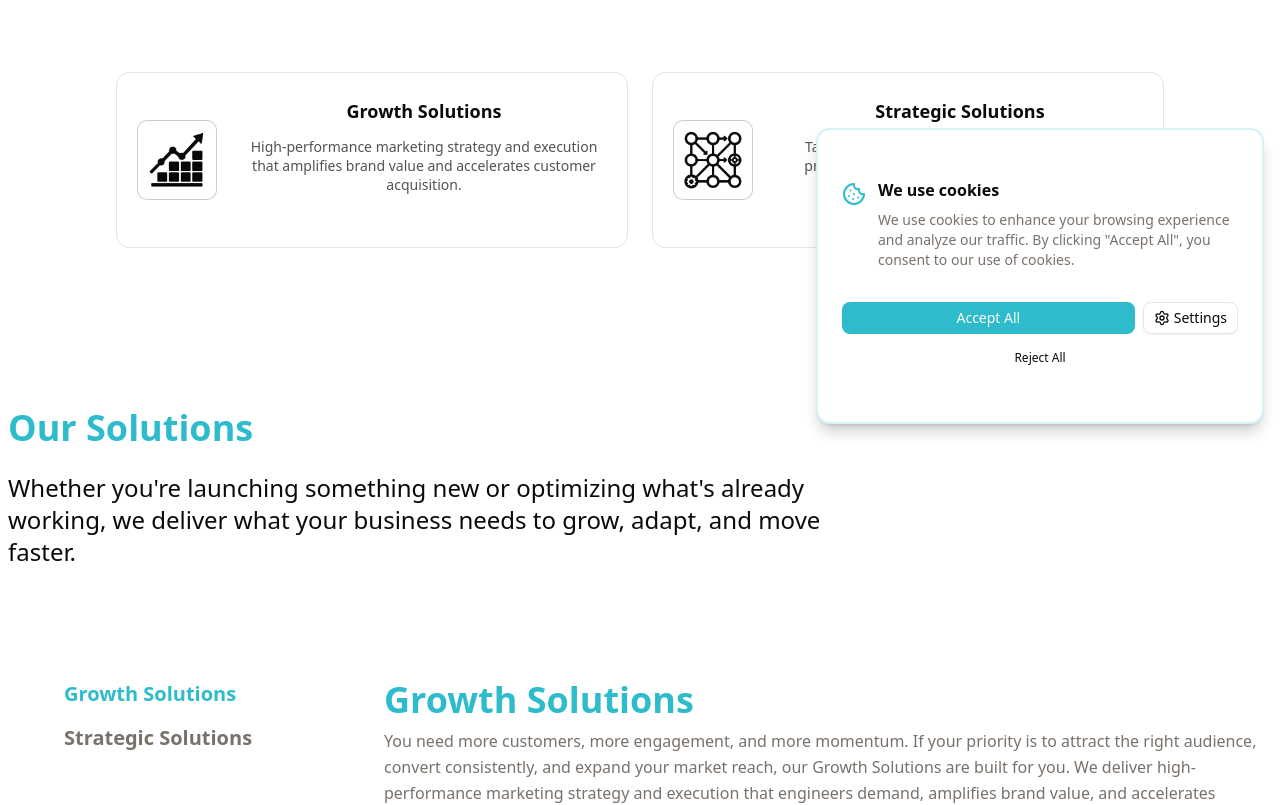
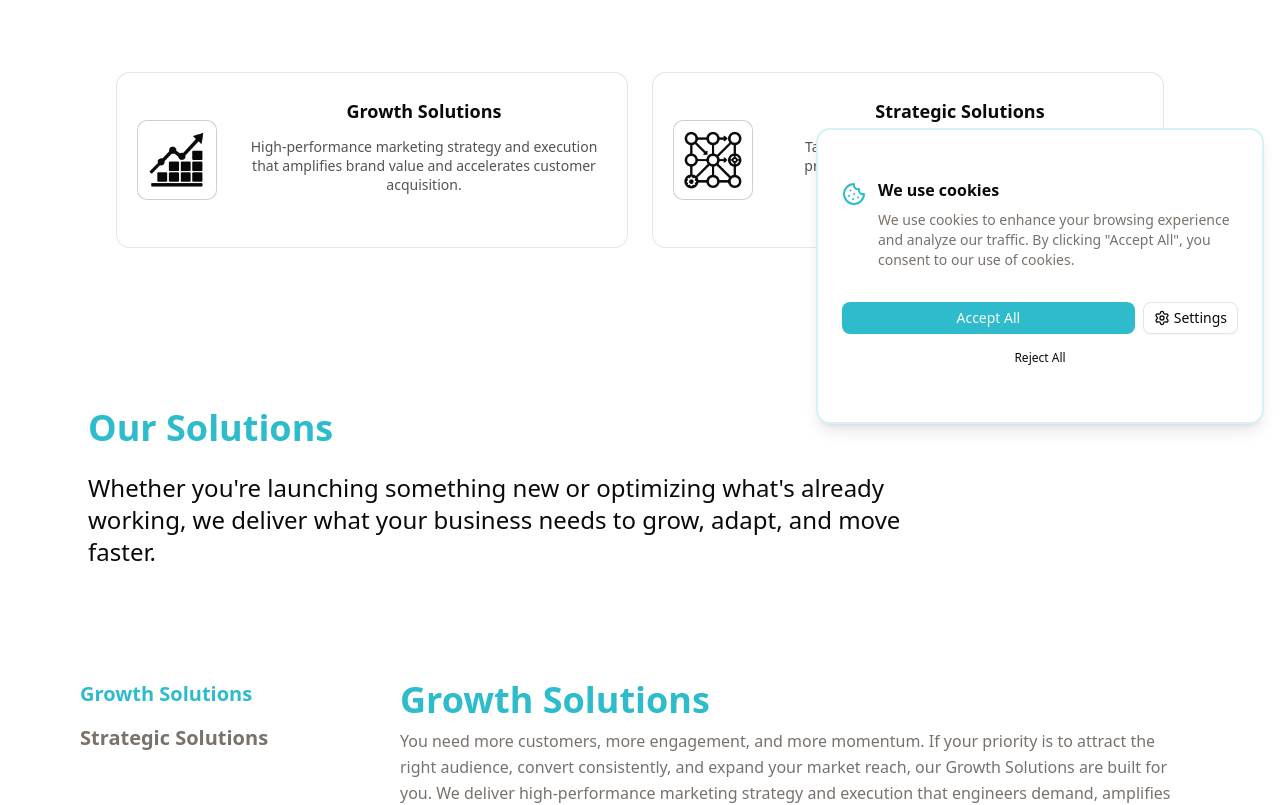
Before and after one commit to Perssonify/Perssonify-Web-Frontend, a Next.js app: page / in a window 1280 px wide. Shown: the part 360-1165 px from the top of the page. Built offline with nearby package versions, Linux system fonts and the light colour scheme.

Commit message:
Home page updates

```diff
--- a/src/app/(home)/_timeline/index.tsx
+++ b/src/app/(home)/_timeline/index.tsx
@@ -7,7 +7,6 @@ import Link from "next/link"
 
 export default function TimelineSection() {
   const [activeSection, setActiveSection] = useState("growth-solutions")
-  const [isNavFixed, setIsNavFixed] = useState(false);
   const sectionRef = useRef<HTMLDivElement>(null);
   const strategicRef = useRef<HTMLHeadingElement>(null);
 
@@ -43,7 +42,6 @@ export default function TimelineSection() {
     const handleScroll = () => {
       if (!sectionRef.current) return;
       const rect = sectionRef.current.getBoundingClientRect();
-      setIsNavFixed(rect.top <= 80 && rect.bottom > 120);
     };
     window.addEventListener('scroll', handleScroll);
     return () => window.removeEventListener('scroll', handleScroll);
@@ -77,8 +75,8 @@ export default function TimelineSection() {
   return (
     <div className="flex flex-col min-h-screen">
       {/* Hero Section at the top */}
-      <div className="bg-background py-12 sm:py-16">
-        <div className="container">
+      <div className="bg-background py-12 sm:py-16 ">
+        <div className="container mx-auto max-w-6xl px-2 sm:px-4">
           <h1 className="text-3xl sm:text-4xl md:text-4xl font-bold mb-4 sm:mb-6 text-left text-primary px-2">Our Solutions</h1>
           <p className="text-base sm:text-lg md:text-2xl text-left max-w-4xl px-2">
             Whether you&apos;re launching something new or optimizing what&apos;s already working, we deliver what your business
@@ -88,7 +86,7 @@ export default function TimelineSection() {
       </div>
 
       {/* LEFT NAVIGATION - STICKY WITHIN THIS SECTION ONLY */}
-      <div ref={sectionRef} className="container py-8 relative">
+      <div ref={sectionRef} className="container mx-auto max-w-6xl px-2 sm:px-4 py-8 relative">
         <div className="flex flex-row items-start pt-4">
           {/* Sticky Left Nav with Both Items - Only sticky within this container */}
           {showNav && (
@@ -98,7 +96,7 @@ export default function TimelineSection() {
                 // isNavFixed ? "fixed top-24 z-50" :
                 "sticky top-24 z-50"
               )}
-              style={isNavFixed ? { left: '6rem' } : { marginLeft: '4rem' }}
+              // style={isNavFixed ? { left: '6rem' } : { marginLeft: '4rem' }}
             >
               {sections.map((section) => (
                 <button
--- a/src/app/page.tsx
+++ b/src/app/page.tsx
@@ -13,7 +13,6 @@ export default function Home() {
       <TimelineSection />
       <AboutSection />
       <ContactSection />
-      <CookieConsent />
     </div>
   )
 }
--- a/src/common/layout/cookie/index.tsx
+++ b/src/common/layout/cookie/index.tsx
@@ -9,7 +9,7 @@ import { Label } from '@/components/ui/label';
 import { Switch } from '../header/switch';
 
 const CookieConsent: React.FC = () => {
-  const [showBanner, setShowBanner] = useState(true);
+  const [showBanner, setShowBanner] = useState(false);
   const [showSettings, setShowSettings] = useState(false);
   const [preferences, setPreferences] = useState({
     necessary: true,
--- a/src/common/layout/header/index.tsx
+++ b/src/common/layout/header/index.tsx
@@ -153,7 +153,7 @@ const Header: React.FC<HeaderProps> = ({ isDarkMode, toggleDarkMode }) => {
   }, []);
 
   return (
-    <header className="fixed top-0 left-0 right-0 z-50 bg-background/95 backdrop-blur-sm border-b border-border transition-all duration-300">
+    <header className="fixed top-0 left-0 right-0 z-[500] bg-background/95 backdrop-blur-sm border-b border-border transition-all duration-300">
       <div className="container mx-auto px-2 sm:px-4">
         <div className="flex items-center justify-between h-14 sm:h-16 relative px-2 w-full max-w-6xl mx-auto">
           {/* Left: Logo */}
```
